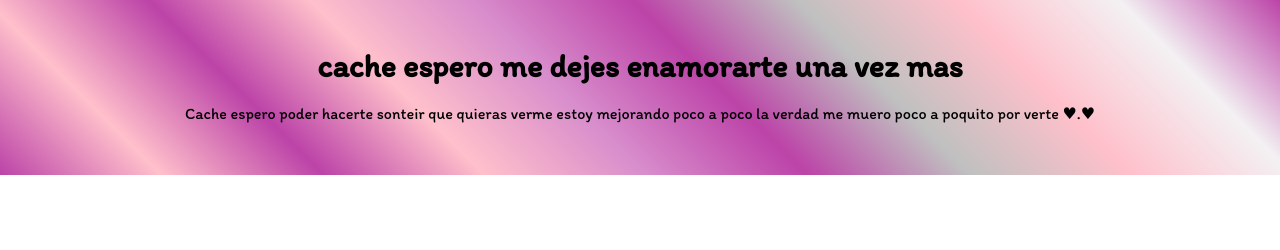
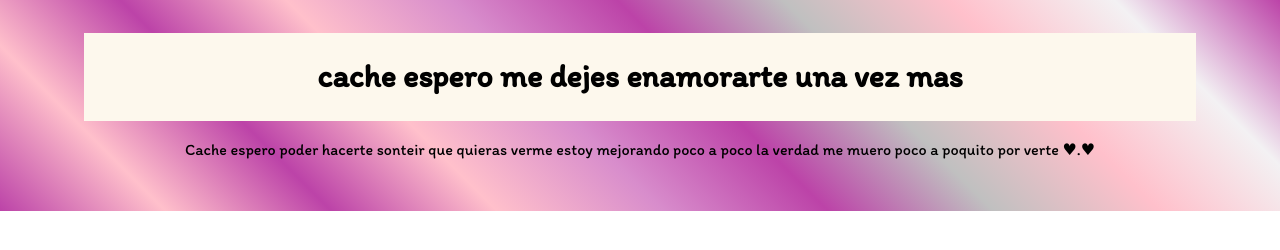
Before and after one commit to Diavolochief/parati, a plain HTML site: page vuelve.html in a window 1280 px wide. Drawn offline with Linux system fonts and the light colour scheme.

Commit message:
imagen 5452425441465414556546d

```diff
--- a/vuelve.html
+++ b/vuelve.html
@@ -13,12 +13,15 @@
 </head>
 
 <body>
-    <div style="text-align: center;">
+    <div class="contedorgeneral" style="text-align: center;">
 <h1>cache espero me dejes enamorarte una vez mas</h1>
+
     </div>
+<div>
 
-<p style="text-align: center;">Cache espero poder hacerte sonteir que quieras verme estoy mejorando poco a poco  la verdad me muero poco a poquito por verte ♥.♥
-    <br>
+    <p style="text-align: center;">Cache espero poder hacerte sonteir que quieras verme estoy mejorando poco a poco  la verdad me muero poco a poquito por verte ♥.♥
+        <br>
 
-</p>
+    </p>
+</div>
 </body>
```
